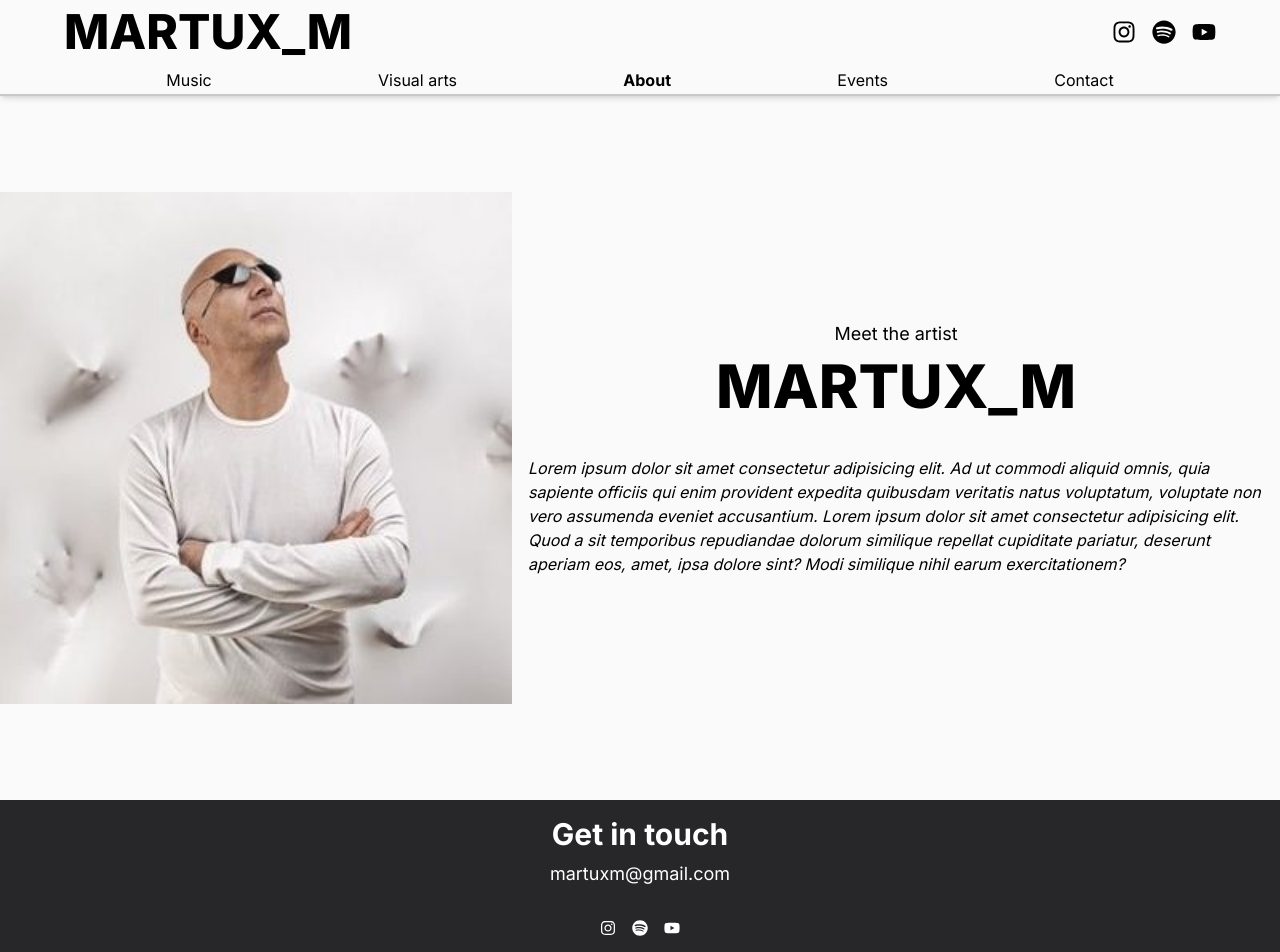
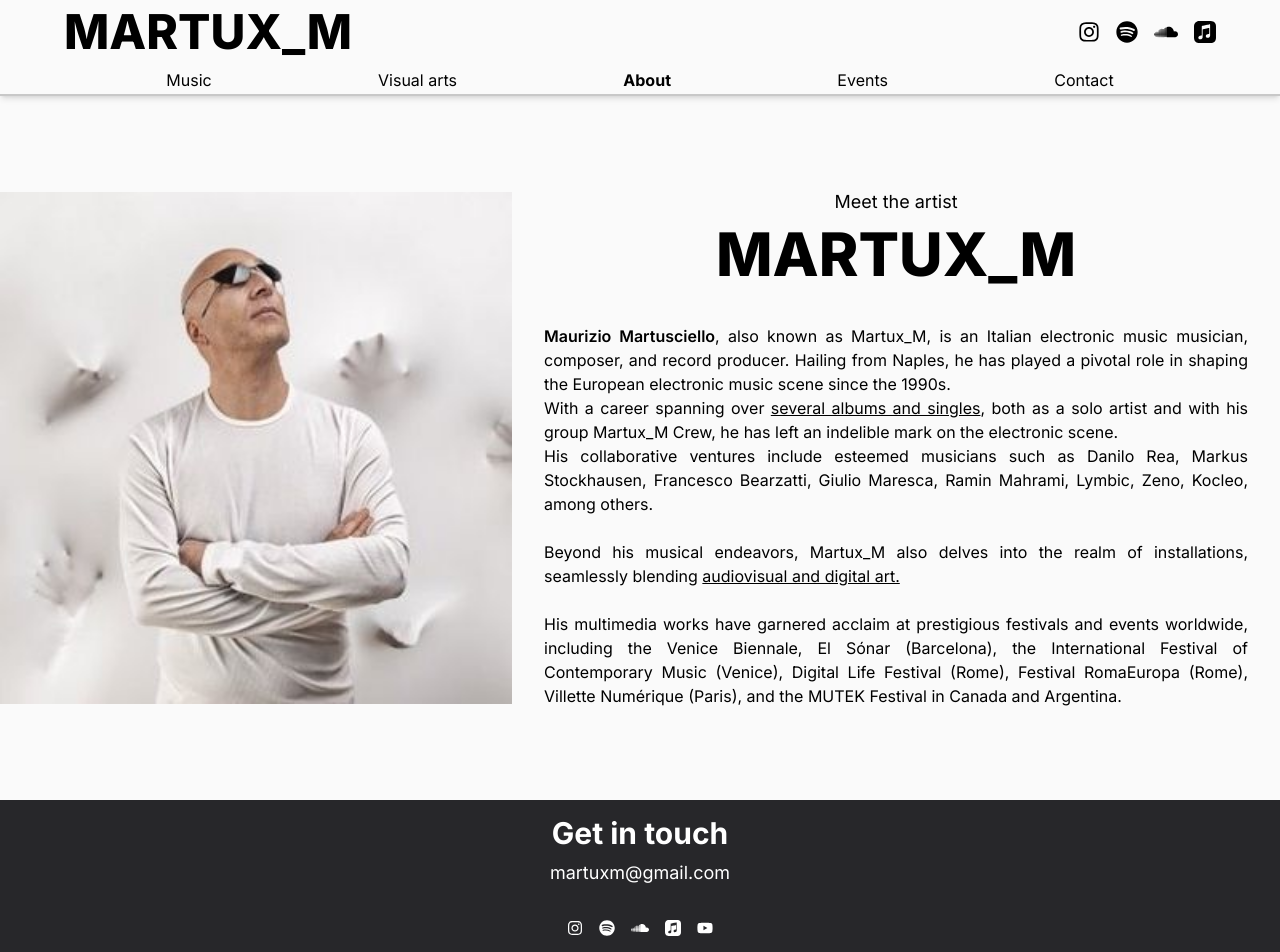
Before and after one commit to SantiagoJavierRubio/martux_m, a Next.js app: page /about in a window 1280 px wide. Shown: the top 952 px of the page. Built offline with nearby package versions, Linux system fonts and the light colour scheme.

Commit message:
add data and apply social media styles

```diff
--- a/app/about/page.tsx
+++ b/app/about/page.tsx
@@ -1,5 +1,6 @@
 import React from "react";
 import Image from "next/image";
+import Link from "next/link";
 
 export default function About() {
   return (
@@ -10,15 +11,42 @@ export default function About() {
       <div className="col-span-3 col-start-3 flex flex-col items-center justify-center w-full gap-2 pt-8">
         <h3 className="text-lg">Meet the artist</h3>
         <h1 className="text-6xl font-extrabold">MARTUX_M</h1>
-        <p className="py-8 px-4 italic">
-          Lorem ipsum dolor sit amet consectetur adipisicing elit. Ad ut commodi
-          aliquid omnis, quia sapiente officiis qui enim provident expedita
-          quibusdam veritatis natus voluptatum, voluptate non vero assumenda
-          eveniet accusantium. Lorem ipsum dolor sit amet consectetur
-          adipisicing elit. Quod a sit temporibus repudiandae dolorum similique
-          repellat cupiditate pariatur, deserunt aperiam eos, amet, ipsa dolore
-          sint? Modi similique nihil earum exercitationem?
-        </p>
+        <div className="p-8 text-justify leading-6">
+          <p>
+            <span className="font-semibold">Maurizio Martusciello</span>, also
+            known as Martux_M, is an Italian electronic music musician,
+            composer, and record producer. Hailing from Naples, he has played a
+            pivotal role in shaping the European electronic music scene since
+            the 1990s.
+            <br /> With a career spanning over{" "}
+            <Link href="/work/music" className="underline hover:text-blue-700">
+              several albums and singles
+            </Link>
+            , both as a solo artist and with his group Martux_M Crew, he has
+            left an indelible mark on the electronic scene.
+            <br />
+            His collaborative ventures include esteemed musicians such as Danilo
+            Rea, Markus Stockhausen, Francesco Bearzatti, Giulio Maresca, Ramin
+            Mahrami, Lymbic, Zeno, Kocleo, among others.
+          </p>
+          <br />
+          <p>
+            Beyond his musical endeavors, Martux_M also delves into the realm of
+            installations, seamlessly blending{" "}
+            <Link href="/work/visual" className="underline hover:text-blue-700">
+              audiovisual and digital art.
+            </Link>
+          </p>
+          <br />
+          <p>
+            His multimedia works have garnered acclaim at prestigious festivals
+            and events worldwide, including the Venice Biennale, El Sónar
+            (Barcelona), the International Festival of Contemporary Music
+            (Venice), Digital Life Festival (Rome), Festival RomaEuropa (Rome),
+            Villette Numérique (Paris), and the MUTEK Festival in Canada and
+            Argentina.
+          </p>
+        </div>
       </div>
     </div>
   );
--- a/app/components/Footer.tsx
+++ b/app/components/Footer.tsx
@@ -1,6 +1,12 @@
 import Link from "next/link";
 import React from "react";
-import { FaInstagram, FaSpotify, FaYoutube } from "react-icons/fa";
+import {
+  FaInstagram,
+  FaSpotify,
+  FaYoutube,
+  FaSoundcloud,
+} from "react-icons/fa";
+import { SiApplemusic } from "react-icons/si";
 
 export default function Footer() {
   return (
@@ -15,21 +21,35 @@ export default function Footer() {
       <div className="flex items-center gap-4 py-6">
         <Link
           href="https://www.instagram.com/martux_m"
-          className="hover:text-pink-700 transition-colors"
+          className="hover:text-instagram transition-colors"
           target="_blank"
         >
           <FaInstagram size={16} />
         </Link>
         <Link
           href="https://open.spotify.com/artist/6Swewarx8jg2mFGrToPPZm"
-          className="hover:text-green-600 transition-colors"
+          className="hover:text-spotify transition-colors"
           target="_blank"
         >
           <FaSpotify size={16} />
         </Link>
         <Link
+          href="https://soundcloud.com/martuxm"
+          className="hover:text-soundcloud transition-colors"
+          target="_blank"
+        >
+          <FaSoundcloud size={18} />
+        </Link>
+        <Link
+          href="https://music.apple.com/us/artist/martux-m/1468193451"
+          className="hover:text-applemusic transition-colors"
+          target="_blank"
+        >
+          <SiApplemusic size={16} />
+        </Link>
+        <Link
           href="https://www.youtube.com/user/martuxM"
-          className="hover:text-red-600 transition-colors"
+          className="hover:text-youtube transition-colors"
           target="_blank"
         >
           <FaYoutube size={16} />
--- a/app/components/NavBar.tsx
+++ b/app/components/NavBar.tsx
@@ -3,7 +3,13 @@
 import Link from "next/link";
 import { usePathname } from "next/navigation";
 import React from "react";
-import { FaInstagram, FaSpotify, FaYoutube } from "react-icons/fa";
+import {
+  FaInstagram,
+  FaSoundcloud,
+  FaSpotify,
+  FaYoutube,
+} from "react-icons/fa";
+import { SiApplemusic } from "react-icons/si";
 
 export default function NavBar() {
   const path = usePathname();
@@ -19,27 +25,41 @@ export default function NavBar() {
         <Link href="/">
           <h1 className="text-5xl font-extrabold">MARTUX_M</h1>
         </Link>
-        <div className="flex items-center gap-4">
+        <div className="items-center gap-4 hidden sm:flex">
           <Link
             href="https://www.instagram.com/martux_m"
-            className="hover:text-pink-700 transition-colors"
+            className="hover:text-instagram transition-colors"
             target="_blank"
           >
-            <FaInstagram size={24} />
+            <FaInstagram size={22} />
           </Link>
           <Link
             href="https://open.spotify.com/artist/6Swewarx8jg2mFGrToPPZm"
-            className="hover:text-green-600 transition-colors"
+            className="hover:text-spotify transition-colors"
             target="_blank"
           >
-            <FaSpotify size={24} />
+            <FaSpotify size={22} />
           </Link>
-          <Link
+          {/* <Link
             href="https://www.youtube.com/user/martuxM"
             className="hover:text-red-600 transition-colors"
             target="_blank"
           >
             <FaYoutube size={24} />
+          </Link> */}
+          <Link
+            href="https://soundcloud.com/martuxm"
+            className="hover:text-soundcloud transition-colors"
+            target="_blank"
+          >
+            <FaSoundcloud size={24} />
+          </Link>
+          <Link
+            href="https://music.apple.com/us/artist/martux-m/1468193451"
+            className="hover:text-applemusic transition-colors"
+            target="_blank"
+          >
+            <SiApplemusic size={22} />
           </Link>
         </div>
       </div>
--- a/app/page.tsx
+++ b/app/page.tsx
@@ -2,8 +2,8 @@ import Image from "next/image";
 
 export default function Home() {
   return (
-    <div className="grid sm:grid-cols-2 gap-8 grid-rows-4 h-full grow">
-      <div className="row-span-4 row-start-1 aspect-square relative overflow-hidden my-auto">
+    <div className="grid sm:grid-cols-2 gap-8 grid-rows-6 h-full max-h-lvh grow text-center">
+      <div className="row-span-6 row-start-1 aspect-square max-h-full relative overflow-hidden my-auto">
         <Image
           src="/profile1.jpg"
           fill
@@ -11,13 +11,15 @@ export default function Home() {
           alt="profile picture"
         />
       </div>
-      <div className="row-span-2 row-start-3 h-60 mx-4 text-center">
-        <h1 className="text-6xl font-extrabold">MARTUX_M</h1>
-        <h2 className="my-2 text-xl">
-          Maurizio Martusciello aka MARTUX_M is an italian sound artist,
-          composer, performer and producer.
-        </h2>
-      </div>
+      <h1 className="text-6xl row-span-1 row-start-3 font-extrabold">
+        MARTUX_M
+      </h1>
+      <p className="text-xl row-span-2 row-start-4 px-8">
+        MARTUX_M IS AN ITALIAN SOUND ARTIST, COMPOSER, PERFORMER, AND PRODUCER.
+        HIS WORK EXPLORES THE REALMS OF ELECTRONIC MUSIC WITH A FOCUS ON
+        INNOVATION AND EXPERIMENTATION, RESULTING IN UNIQUE SOUNDSCAPES AND A
+        DIVERSE WORLD OF MUSICAL CREATIONS.
+      </p>
     </div>
   );
 }
--- a/tailwind.config.ts
+++ b/tailwind.config.ts
@@ -8,6 +8,13 @@ const config: Config = {
   ],
   theme: {
     extend: {
+      colors: {
+        applemusic: "#fa586a",
+        youtube: "#f00",
+        spotify: "#1ed760",
+        instagram: "#C13584",
+        soundcloud: "#f50",
+      },
       backgroundImage: {
         "gradient-radial": "radial-gradient(var(--tw-gradient-stops))",
         "gradient-conic":
```
